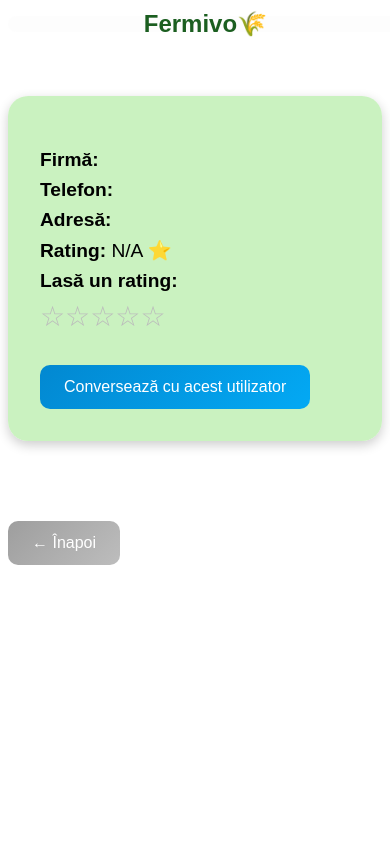
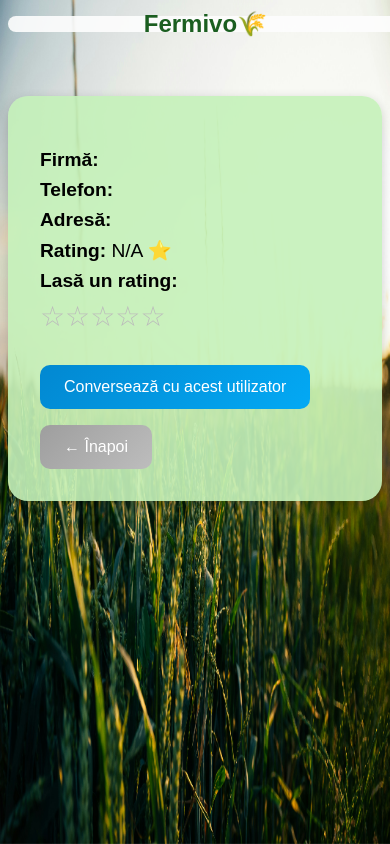
Before and after one commit to FermendjinPatricia/Fermivo-Frontend, a Vue app: page /profil-utilizator/1 in a window 390 px wide. Built offline with nearby package versions, Linux system fonts and the light colour scheme; no server answers; sample sign-in values are in the browser's storage.

Commit message:
Design mobile

```diff
--- a/src/views/ProfilUtilizator.vue
+++ b/src/views/ProfilUtilizator.vue
@@ -1,4 +1,5 @@
 <template>
+  <img src="../assets/login.jpg" alt="Background" class="background-image" />
   <div class="header">
     <router-link :to="isBuyer ? '/home-buyer' : '/home'" class="site-title">
       {{ isPremium ? "Fermivo Premium🌾" : "Fermivo🌾" }}
@@ -33,8 +34,8 @@
     <button class="btn-chat" @click="startConversation">
       Conversează cu acest utilizator
     </button>
+    <button class="btn-back" @click="goBack">← Înapoi</button>
   </div>
-  <button class="btn-back" @click="goBack">← Înapoi</button>
 </template>
 
 <script>
@@ -159,6 +160,14 @@ export default {
 </script>
 
 <style scoped>
+.background-image {
+  position: fixed;
+  top: 0;
+  left: 0;
+  width: 100%;
+  height: 100%;
+  z-index: -1;
+}
 .header {
   display: flex;
   align-items: center;
```
